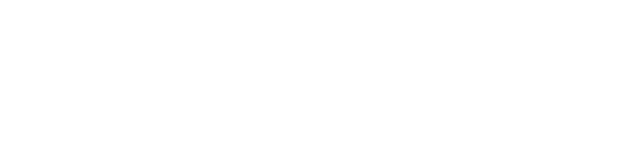
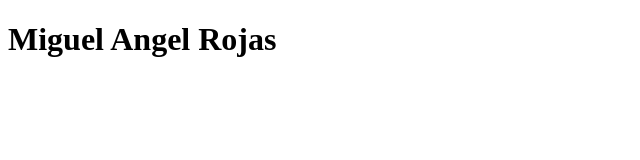
Before and after one commit to mrojasdaw2n25/portafoli-M0614, a plain HTML site: page index.html in a window 1280 px wide. Shown: the whole page, without its empty margins (0-640 px from the left). Drawn offline with Linux system fonts and the light colour scheme.

Commit message:
Afegit h1 amb el meu nom

```diff
--- a/index.html
+++ b/index.html
@@ -9,3 +9,4 @@
 
   </body>
 </html>
+<h1> Miguel Angel Rojas</h1>
```
